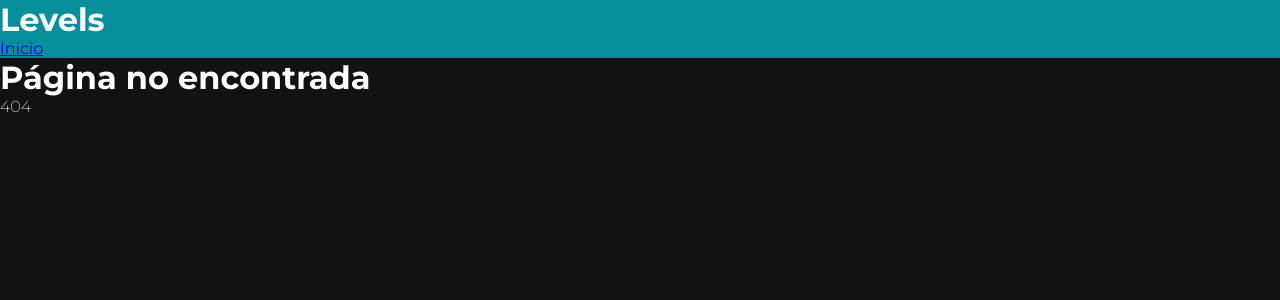
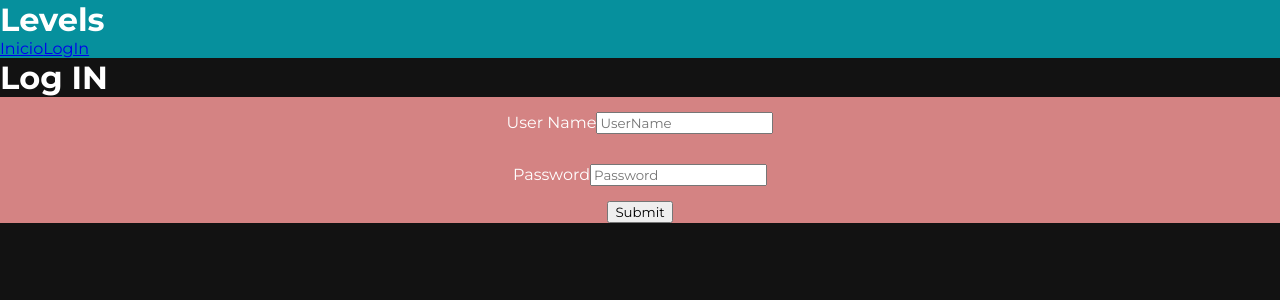
Before and after one commit to Hector-f-Romero/Levels, a React (Create React App) app in the folder client/: page /login in a window 1280 px wide. Before the commit this address had no page. Shown: the top 300 px of the page. Built offline with nearby package versions, Linux system fonts and the light colour scheme.

Commit message:
Creación de formulario en página de Login. Falta programar las validaciones en dicho formulario.

```diff
--- a/client/package.json
+++ b/client/package.json
@@ -6,6 +6,7 @@
     "@testing-library/jest-dom": "^5.16.5",
     "@testing-library/react": "^13.4.0",
     "@testing-library/user-event": "^13.5.0",
+    "axios": "^1.2.1",
     "react": "^18.2.0",
     "react-dom": "^18.2.0",
     "react-router-dom": "^6.4.5",
--- a/client/src/App.jsx
+++ b/client/src/App.jsx
@@ -3,6 +3,7 @@
 
 import NavBar from "./components/NavBar";
 import Home from "./pages/Home";
+import LogIn from "./pages/LogIn";
 import NotFound from "./pages/NotFound";
 
 const App = () => {
@@ -11,6 +12,7 @@
 			<NavBar />
 			<Routes>
 				<Route path="/" element={<Home />} />
+				<Route path="/login" element={<LogIn />} />
 				<Route path="*" element={<NotFound />} />
 			</Routes>
 		</BrowserRouter>
--- /dev/null
+++ b/client/src/components/FormInput.jsx
@@ -0,0 +1,13 @@
+import React from "react";
+
+const FormInput = (props) => {
+	const { label, onChange, id, ...inputProps } = props;
+	return (
+		<div className="form-input">
+			<label htmlFor="">{label}</label>
+			<input {...inputProps} onChange={onChange} />
+		</div>
+	);
+};
+
+export default FormInput;
--- a/client/src/components/NavBar.jsx
+++ b/client/src/components/NavBar.jsx
@@ -7,6 +7,7 @@
 		<header>
 			<h1>Levels</h1>
 			<NavLink to="/">Inicio</NavLink>
+			<NavLink to="/login">LogIn</NavLink>
 		</header>
 	);
 };
--- /dev/null
+++ b/client/src/css/form.css
@@ -0,0 +1,17 @@
+* {
+	margin: 0;
+	box-sizing: border-box;
+	font-family: "Montserrat", sans-serif;
+}
+
+.form-input {
+	margin: 15px 0px;
+}
+
+.form-container {
+	display: flex;
+	justify-content: center;
+	align-items: center;
+	flex-direction: column;
+	background-color: rgb(212, 131, 131);
+}
--- /dev/null
+++ b/client/src/pages/LogIn.jsx
@@ -0,0 +1,54 @@
+import React from "react";
+import { useState } from "react";
+import FormInput from "../components/FormInput";
+import "../css/form.css";
+
+const LogIn = () => {
+	const [values, setValues] = useState({
+		userName: "",
+		password: "",
+	});
+
+	const inputs = [
+		{
+			id: 1,
+			name: "userName",
+			type: "text",
+			placeholder: "UserName",
+			label: "User Name",
+		},
+		{
+			id: 2,
+			name: "password",
+			type: "password",
+			placeholder: "Password",
+			label: "Password",
+		},
+	];
+
+	const handleSubmit = (e) => {
+		e.preventDefault();
+		console.log("Enviando información");
+		console.log(values);
+	};
+
+	const onChange = (e) => {
+		setValues({ ...values, [e.target.name]: e.target.value });
+	};
+
+	return (
+		<>
+			<h1>Log IN</h1>
+			<div className="">
+				<form className="form-container" onSubmit={handleSubmit}>
+					{inputs.map((input) => (
+						<FormInput key={input.id} {...input} values={values[input.name]} onChange={onChange} />
+					))}
+					<button>Submit</button>
+				</form>
+			</div>
+		</>
+	);
+};
+
+export default LogIn;
```
Also changed, not shown: 1 other file (tests, documents, lock files or other folders).
